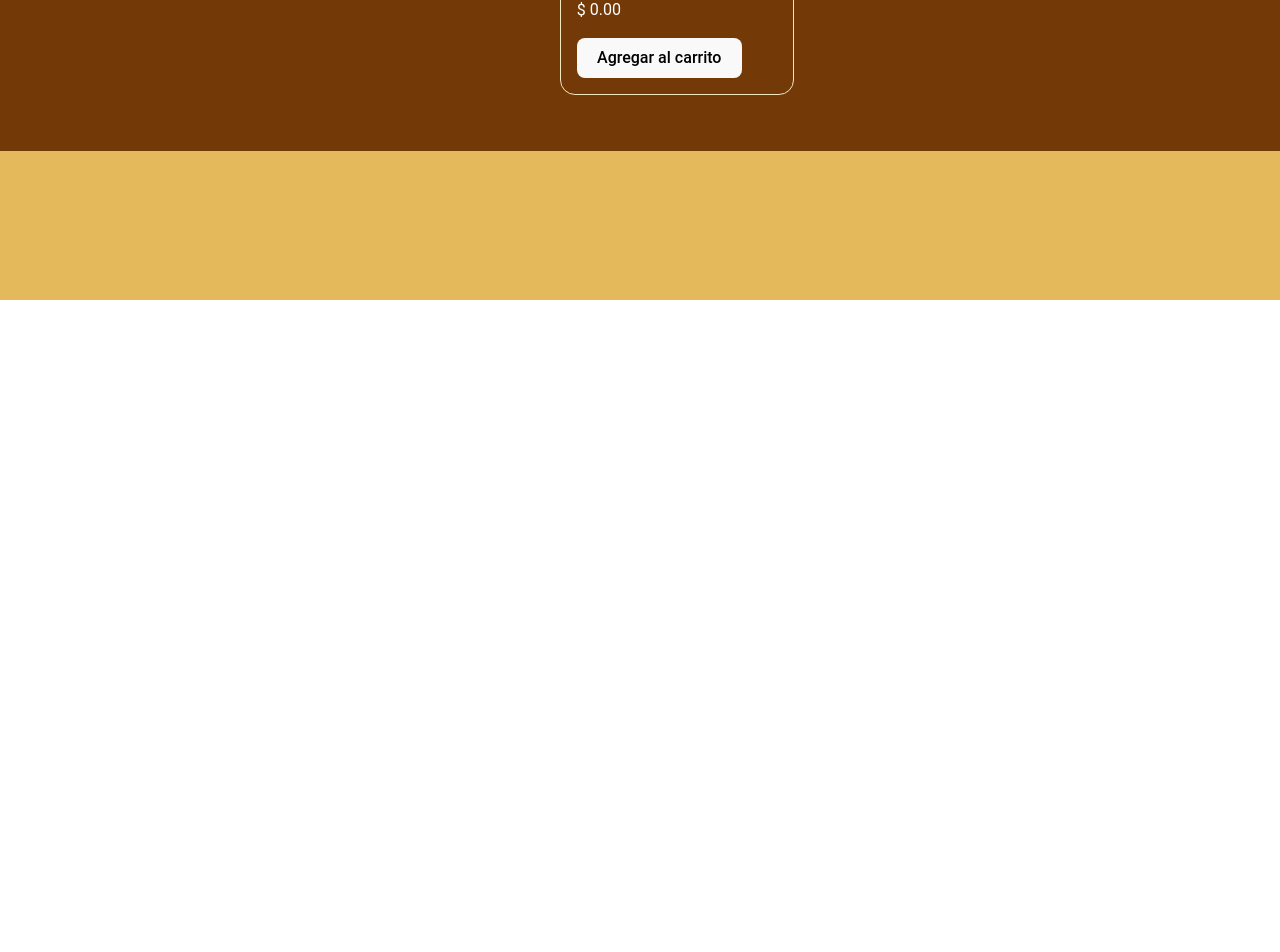
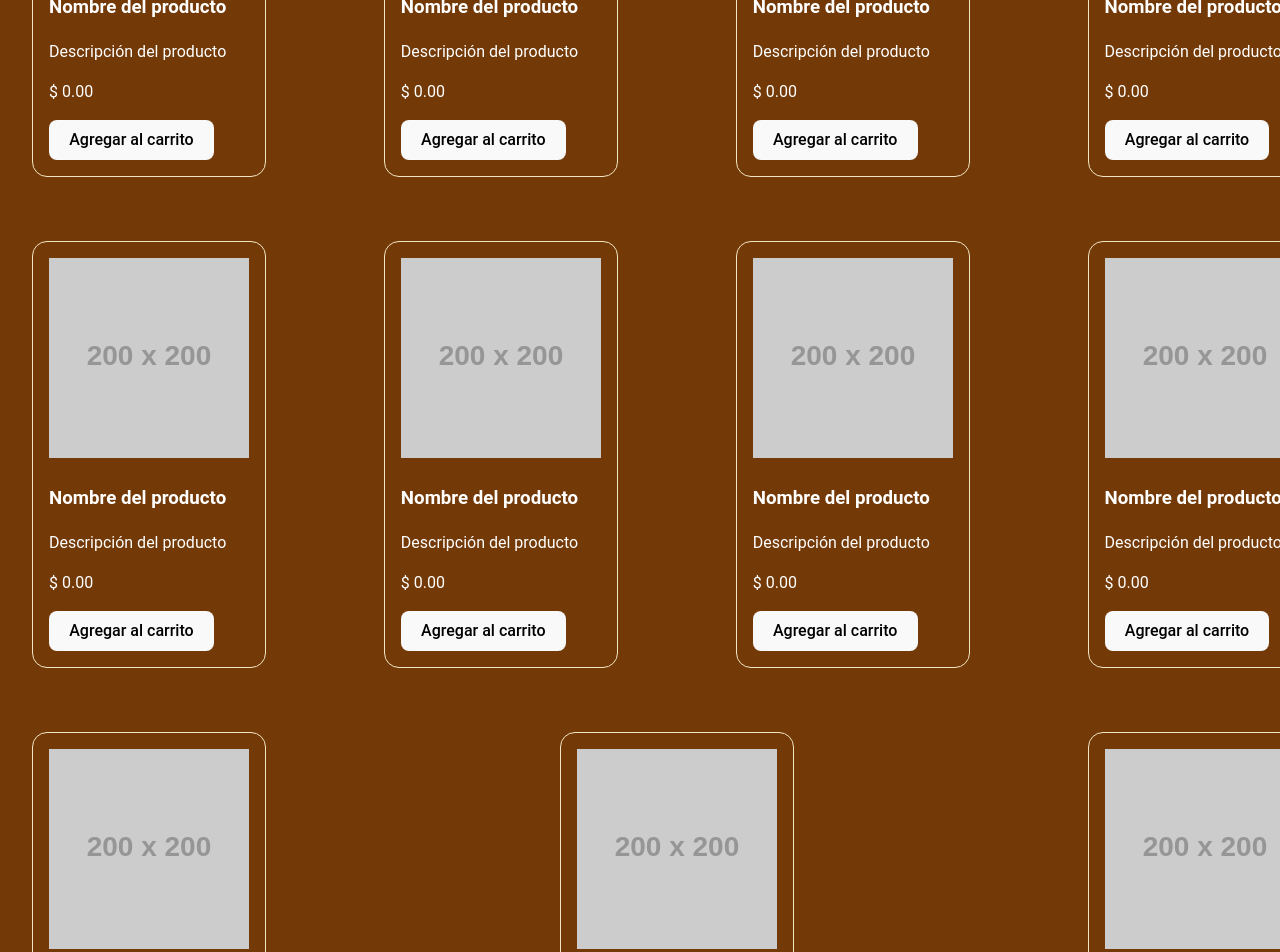
Before and after one commit to javierportillar/fortuneSt, a React (Vite) app: page /products in a window 1280 px wide. Shown: the part 500-1452 px from the top of the page. Before the commit the page ends 800 px from the top, so only its background shows below. Built offline with nearby package versions, Linux system fonts and the light colour scheme.

Commit message:
Example posting many Products

```diff
--- a/src/components/ProductsPage.jsx
+++ b/src/components/ProductsPage.jsx
@@ -5,7 +5,20 @@ export const ProductsPage = () => {
   return (
     <div className='products'>
       <ProductsCategories></ProductsCategories>
-      <ProductsList></ProductsList>
+        <h1>Productos destacados:</h1>
+      <div className="main__products">
+        <ProductsList></ProductsList>
+        <ProductsList></ProductsList>
+        <ProductsList></ProductsList>
+        <ProductsList></ProductsList>
+        <ProductsList></ProductsList>
+        <ProductsList></ProductsList>
+        <ProductsList></ProductsList>
+        <ProductsList></ProductsList>
+        <ProductsList></ProductsList>
+        <ProductsList></ProductsList>
+        <ProductsList></ProductsList>
+      </div>
     </div>
   )
 }
```
